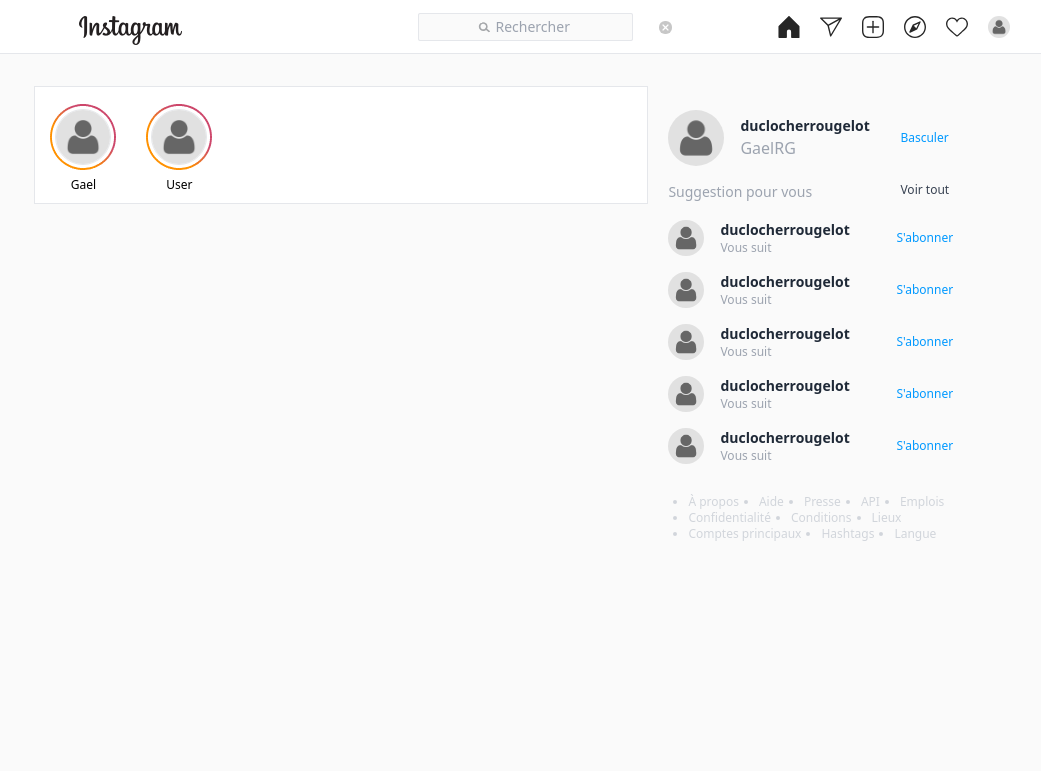
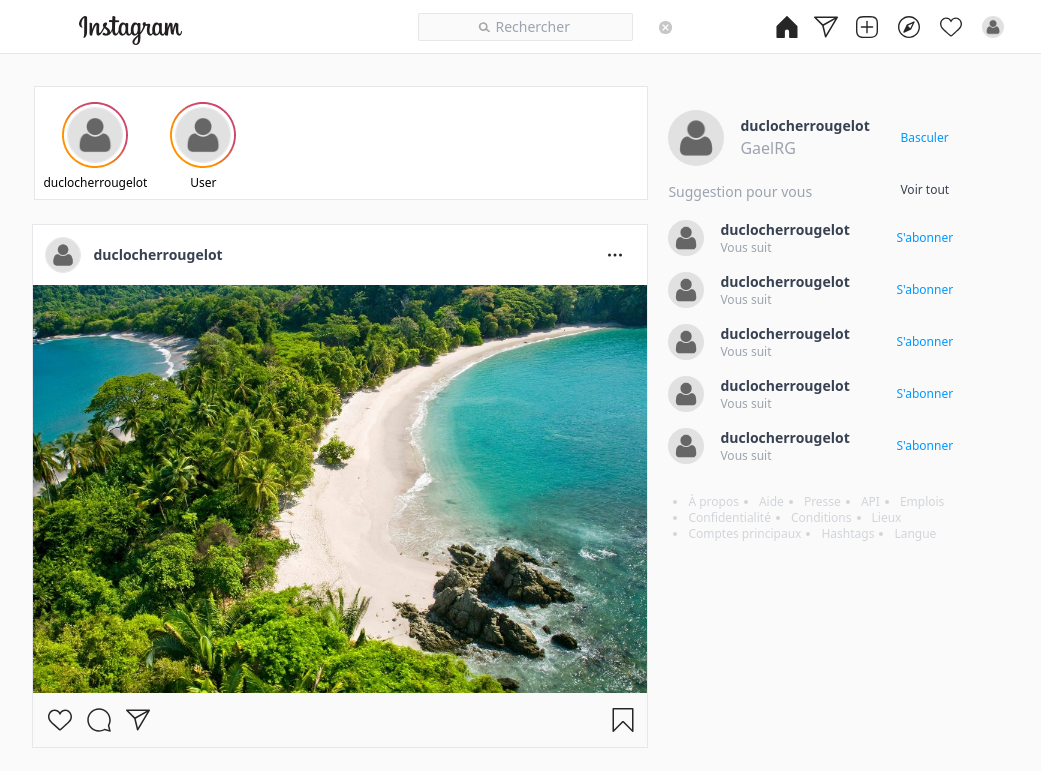
Before and after one commit to GaelDuclocherRougelot/insta-copycat, a Vue app in the folder my-copycat/: page / in a window 1280 px wide. Shown: the top 771 px of the page, without its empty margins (94-1135 px from the left). Built offline with nearby package versions, Linux system fonts and the light colour scheme.

Commit message:
add publications

```diff
--- a/my-copycat/src/App.vue
+++ b/my-copycat/src/App.vue
@@ -1,18 +1,20 @@
 <template>
+<transition name="fade" mode="out-in">
   <router-view/>
+</transition>
 </template>
 
 <style>
-#nav {
-  padding: 30px;
-}
-
-#nav a {
-  font-weight: bold;
-  color: #2c3e50;
-}
-
-#nav a.router-link-exact-active {
-  color: #42b983;
-}
+  html {
+    background: #FAFAFA;
+  }
+  .fade-enter-active,
+  .fade-leave-active{
+    transition: opacity 1s, transform 1s;
+  }
+  .fade-enter,
+  .fade-leave-to{
+    opacity: 0;
+    transform: translateX(-30%);
+  }
 </style>
--- a/my-copycat/src/components/Feed.vue
+++ b/my-copycat/src/components/Feed.vue
@@ -1,5 +1,5 @@
 <template>
-  <div class="main-container flex w-full h-screen">
+  <div class="main-container flex w-full h-full">
     <div class="container-feed flex flex-col items-end">
       <div class="container-storys bg-white border border-border-primary mt-8">
         <div class="storys flex overflow-hidden">
@@ -22,8 +22,28 @@
         </div>
       </div>
 
-      <div class="publications">
-
+      <div class="publications flex flex-col">
+        <div v-for="(publi, index) in publications" :key="index" class="publication border border-border-primary flex flex-col mt-6">
+          <div class="title flex items-center justify-between">
+            <div class="profilePicture flex items-center text-sm">
+              <img class="rounded-full border border-border-primary w-9 ml-3 cursor-pointer"
+              src="../assets/user.jpg" alt="Profile picture">
+              <p class="ml-3 text-sm font-semibold text-gray-700">{{publi.username}}</p>
+            </div>
+            <img class="mr-5 cursor-pointer" src="../assets/svg/insta/svgexport-1.svg" alt="dots">
+          </div>
+          <div class="media flex justify-center items-center">
+            <img src="../assets/costa-rica.jpg" alt="">
+          </div>
+          <div class="publication-buttons flex justify-between">
+            <div class="like-com-fav flex w-full">
+              <img src="../assets/svg/insta/svgexport-3.svg" alt="logo">
+              <img src="../assets/svg/insta/svgexport-5.svg" alt="logo">
+              <img src="../assets/svg/insta/svgexport-7.svg" alt="logo">
+            </div>
+            <img class="mr-3 cursor-pointer" src="../assets/svg/insta/svgexport-9.svg" alt="logo">
+          </div>
+        </div>
       </div>
     </div>
 
@@ -32,7 +52,7 @@
         <div class="change-profile flex w-96 items-center">
           <img class="rounded-full w-14 cursor-pointer" src="../assets/user.jpg" alt="My picture">
           <div class="me flex flex-col ml-4 w-40">
-            <p class="font-semibold text-sm text-gray-800 cursor-pointer">duclocherrougelot</p>
+            <p class="font-semibold text-sm text-gray-700 cursor-pointer">duclocherrougelot</p>
             <span class="text-gray-400">GaelRG</span>
           </div>
           <span class="foryou-blue-span text-xs cursor-pointer font-medium">Basculer</span>
@@ -45,7 +65,7 @@
         <div v-for="(user, index) in usersForyou" :key="index" class="users-foryou flex w-96 h-8 items-center mt-5">
           <img class="rounded-full w-9 cursor-pointer" src="../assets/user.jpg" alt="My picture">
           <div class="me flex flex-col ml-4 w-44">
-            <p class="font-semibold text-sm text-gray-800 cursor-pointer hover:underline">duclocherrougelot</p>
+            <p class="font-semibold text-sm text-gray-700 cursor-pointer hover:underline">duclocherrougelot</p>
             <span class="text-gray-400 text-xs">Vous suit</span>
           </div>
           <span class="foryou-blue-span text-xs cursor-pointer font-medium">S'abonner</span>
@@ -83,7 +103,7 @@
       ],
       storys: [
         {
-          username: 'Gael',
+          username: 'duclocherrougelot',
           img: 'user',
           storyId: 0,
           animation: false,
@@ -94,6 +114,13 @@
           storyId: 1,
           animation: false,
         },
+      ],
+      publications: [
+        {
+          username: 'duclocherrougelot',
+        },
+        {},
+        {},
       ],
     };
   },
@@ -109,19 +136,43 @@
     margin-top: 54px;
     width: 58%;
     height: 100%;
-    overflow-y: auto;
-    overflow-x: hidden;
     background-color: #FAFAFA;
+  }
+  .publications {
+    min-width: 614px;
+    height: 100%;
+  }
+  .publication {
+    max-height: 1777.5px;
+  }
+  .title {
+    min-height: 60px;
+    width: 614px;
+    min-width: 614px;
+    background: #fff;
+  }
 
+  .media {
+    max-height: 767px;
+    max-width: 614px;
+    height: 100%;
+    width: 100%;
   }
-  /* ::-webkit-scrollbar{
-    width: 0px;
-    background: transparent;
-  } */
+
+  .like-com-fav {
+    min-height: 54px;
+    width: 200px;
+  }
+
+  .like-com-fav img{
+    margin-left: 15px;
+    cursor: pointer;
+  }
+
   /* FOR-YOU */
   .container-foryou {
     width: 42%;
-    height: 100vh;
+    height: 100%;
     position: fixed;
     top: 0px;
     right: 0;
@@ -149,7 +200,7 @@
     height: 118px;
     display: flex;
     align-items: center;
-    position: absolute;
+    position: relative;
   }
   .story-imgs {
   width:80px;
--- a/my-copycat/src/components/Header.vue
+++ b/my-copycat/src/components/Header.vue
@@ -21,8 +21,15 @@
           </div>
       </div>
       <div class="container-nav flex">
-        <img :src="require(`../assets/svg/insta/svgexport-${15}.svg`)" alt="logo">
-        <img :src="require(`../assets/svg/insta/svgexport-${7}.svg`)" alt="logo">
+        <router-link to="/">
+          <img :src="require(`../assets/svg/insta/svgexport-${15}.svg`)" alt="logo">
+        </router-link>
+
+        <router-link to="/message">
+          <!-- <img :src="require(`../assets/svg/insta/svgexport-${21}.svg`)" alt="logo"> -->
+          <img :src="require(`../assets/svg/insta/svgexport-${7}.svg`)" alt="logo">
+        </router-link>
+
         <img :src="require(`../assets/svg/insta/svgexport-${24}.svg`)" alt="logo">
         <img :src="require(`../assets/svg/insta/svgexport-${17}.svg`)" alt="logo">
         <img :src="require(`../assets/svg/insta/svgexport-${3}.svg`)" alt="logo">
@@ -36,7 +43,6 @@
   name: 'Header',
   data() {
     return {
-      svg: 15,
       rechercherIsActive: '',
       focusIsActive: false,
     };
@@ -140,4 +146,15 @@
     margin: 10px;
     cursor: pointer;
   }
+
+  a {
+  text-decoration: none;
+  display: flex;
+  justify-content: center;
+  align-items: center;
+  }
+
+  .router-link-exact-active{
+
+  }
 </style>
--- a/my-copycat/src/router/index.js
+++ b/my-copycat/src/router/index.js
@@ -1,11 +1,17 @@
 import { createRouter, createWebHistory } from 'vue-router';
 import Home from '../views/Home.vue';
+import Message from '../views/Message.vue';
 
 const routes = [
   {
     path: '/',
     name: 'Home',
     component: Home,
+  },
+  {
+    path: '/message',
+    name: 'Message',
+    component: Message,
   },
 ];
 
--- /dev/null
+++ b/my-copycat/src/views/Message.vue
@@ -0,0 +1,20 @@
+<template>
+  <div class="main-container w-full h-screen">
+    <Header />
+  </div>
+</template>
+<script>
+import Header from '../components/Header.vue';
+
+export default {
+  name: 'Message',
+  components: {
+    Header,
+  },
+};
+</script>
+<style>
+  .main-container {
+    height: 100.1vh;
+  }
+</style>
```
Also changed, not shown: my-copycat/src/assets/costa-rica.jpg (added), my-copycat/src/assets/svg/insta/svgexport-25.svg (added).
